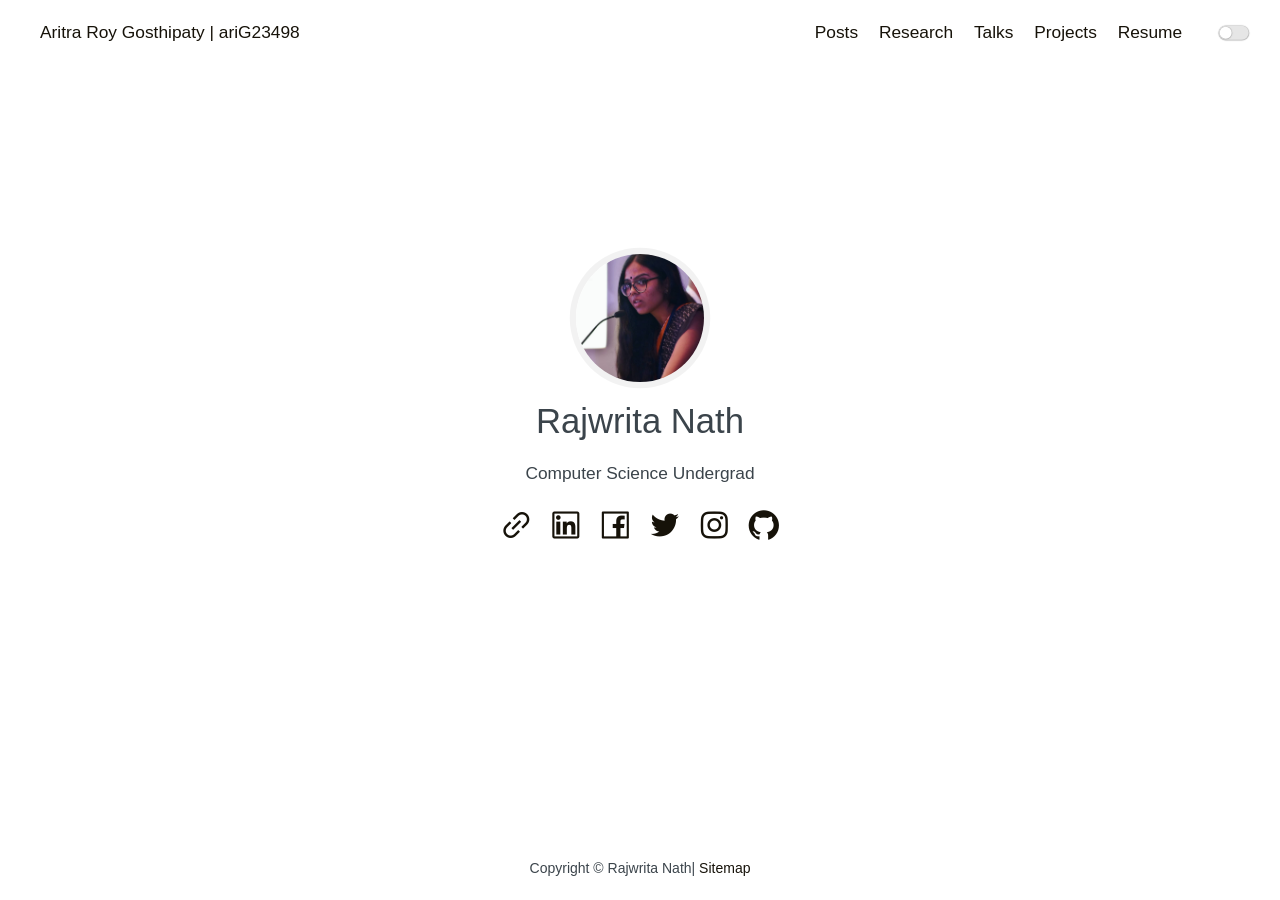
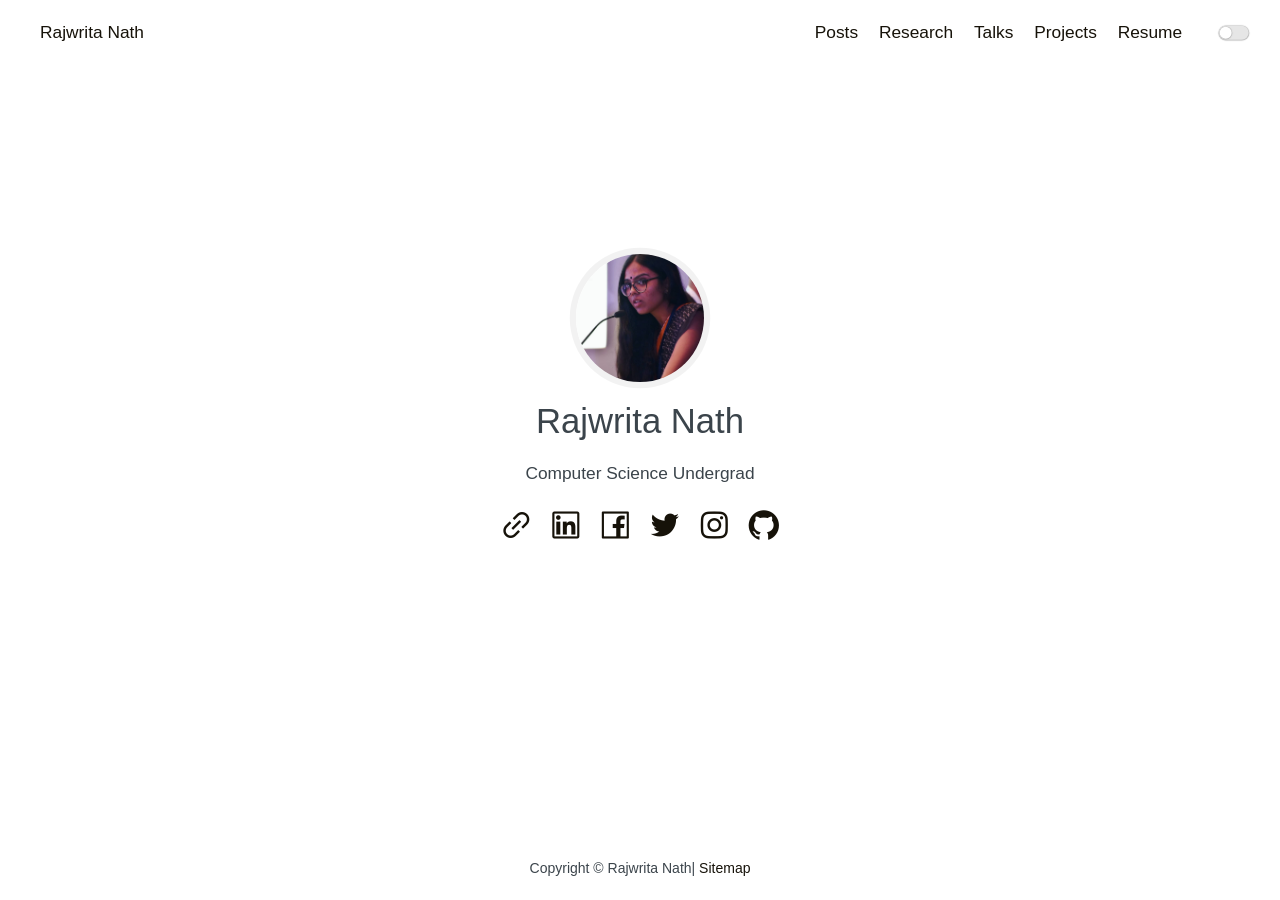
Before and after one commit to Rajwrita/rajwrita.github.io, a Jekyll site: the page built from index.md, in a window 1280 px wide. Built offline with Jekyll 4.4.1, drawn with Linux system fonts in a browser that asks for light colours.

Commit message:
Update header.html

```diff
--- a/_includes/header.html
+++ b/_includes/header.html
@@ -1,7 +1,7 @@
 <header>
     <nav class="navbar">
         <div class="container">
-            <div class="navbar-header header-logo"><a href="/">Aritra Roy Gosthipaty | ariG23498</a></div>
+            <div class="navbar-header header-logo"><a href="/">Rajwrita Nath</a></div>
             <div class="menu navbar-right">
                 {% for i in site.urls %}
                 <a class="menu-item" href="{{site.url}}{{i.url}}">{{i.text}}</a>
@@ -14,7 +14,7 @@
     <nav class="navbar-mobile" id="nav-mobile">
         <div class="container">
             <div class="navbar-header">
-                <div><a href="/">Aritra Roy Gosthipaty | ariG23498</a><a id="mobile-toggle-theme">·&nbsp;Light</a></div>
+                <div><a href="/">Rajwrita Nath</a><a id="mobile-toggle-theme">·&nbsp;Light</a></div>
                 <!-- <div class="menu-toggle" onclick="mobileBtn()">&#9776; Menu</div> -->
                 <div class="menu-toggle" onclick="mobileBtn()">&#9776; </div>
 
```
